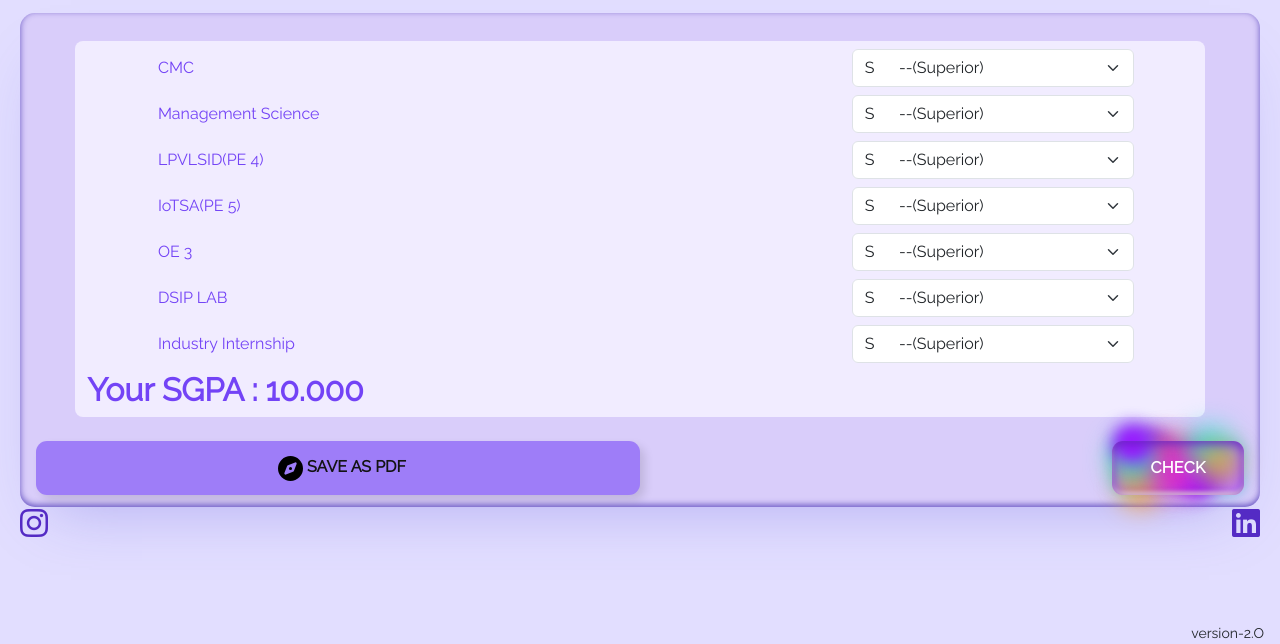
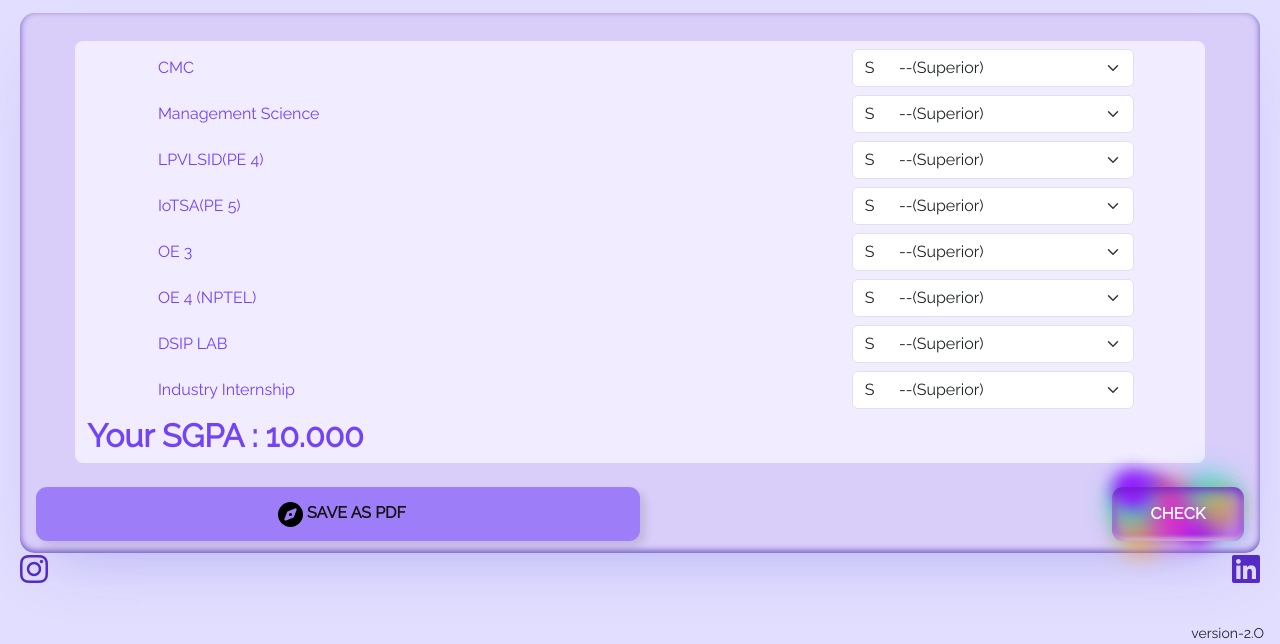
Before and after one commit to vnvrkarthik/vspace, a plain HTML site: page CGPA41.html in a window 1280 px wide. Both pictures are taken after a click on the button "CHECK". Shown: the part 156-800 px from the top of the page. Drawn offline with nearby package versions, Linux system fonts and the light colour scheme.

Commit message:
Updated oe4

```diff
--- a/CGPA41.html
+++ b/CGPA41.html
@@ -745,6 +745,32 @@ div a:hover{
             </div>
 
 
+
+                <div class="oe4 my-2 row d-flex justify-content-around align-items-center"  style="--delay:0.4s" >
+                <label for="oe4" class="col-6">OE 4 (NPTEL)</label>
+                <select class="form-select w-25 col-6" aria-label="Default select example" id="oe4">
+
+
+
+                  <option value="10">S &nbsp;&nbsp;&nbsp;&nbsp; --(Superior)</option>
+                  <option value="9">A&nbsp;&nbsp;&nbsp;&nbsp;--(Excellent)</option>
+                  <option value="8">B&nbsp;&nbsp;&nbsp;&nbsp;--(Very Good)</option>
+                  <option value="7">C&nbsp;&nbsp;&nbsp;&nbsp;--(Good)</option>
+
+                  <option value="6">D&nbsp;&nbsp;&nbsp;&nbsp;--(Average)</option>
+                  <option value="5">E&nbsp;&nbsp;&nbsp;&nbsp;--(Pass)</option>
+                  <option value="0">F&nbsp;&nbsp;&nbsp;&nbsp;--(Fail)</option>
+                  <option value="0">Ab&nbsp;&nbsp;&nbsp;&nbsp;--(Absent)</option>
+
+                  </select>
+                </div>
+
+
+
+
+
+
+
             <div class="dsip my-2 row d-flex justify-content-around align-items-center"  style="--delay:0.6s" >
                 <label for="dsip" class="col-6">DSIP LAB</label>
                 <select class="form-select w-25 col-6" aria-label="Default select example" id="dsip">
@@ -853,14 +879,15 @@ function showres(){
     var pe4 = document.getElementById('pe4').value;
     var pe5 = document.getElementById('pe5').value;
     var oe3 = document.getElementById('oe3').value;
+    var oe4 = document.getElementById('oe4').value;
     var dsip = document.getElementById('dsip').value;
     var internship = document.getElementById('internship').value;
 
 
 
-    var credits = CMC*3.0+ ms*2.0+pe4*3.0+ pe5*3.0+ oe3*3.0+dsip*2.0+internship*2;
+    var credits = CMC*3.0+ ms*2.0+pe4*3.0+ pe5*3.0+ oe3*3.0+oe4*3.0+dsip*2.0+internship*2;
 
-    credits = (credits*10)/180
+    credits = (credits*10)/210
 if(j<=0){
   const para = document.createElement("h2");
   // para.setAttribute('id','news')
```
